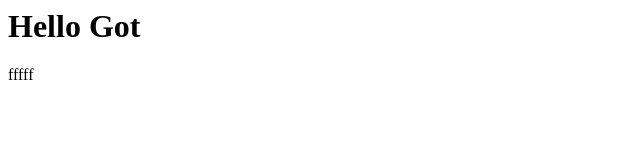
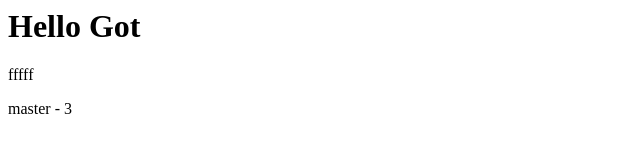
Before and after one commit to Kruhgol/git, a plain HTML site: page index.html in a window 1280 px wide. Shown: the full height of the page, 0-640 px from the left. Drawn offline with Linux system fonts and the light colour scheme.

Commit message:
master - 12

```diff
--- a/index.html
+++ b/index.html
@@ -1,3 +1,5 @@
 <h1>Hello Got</h1>
 
 <p>fffff</p>
+
+<p>master - 3</p>
```
